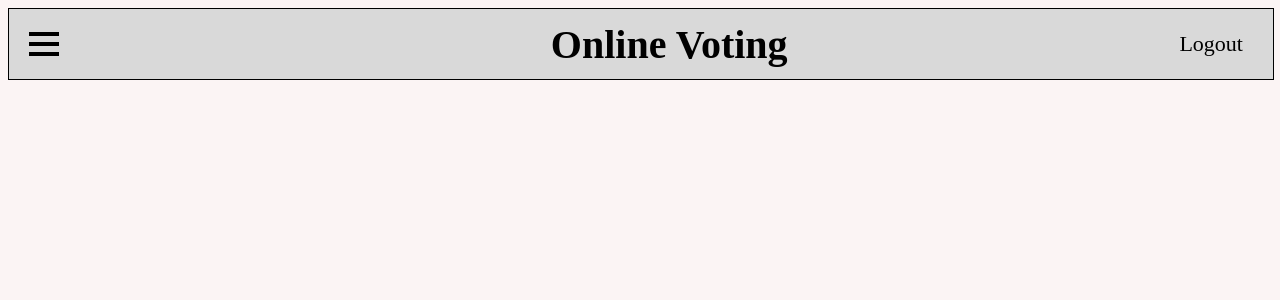
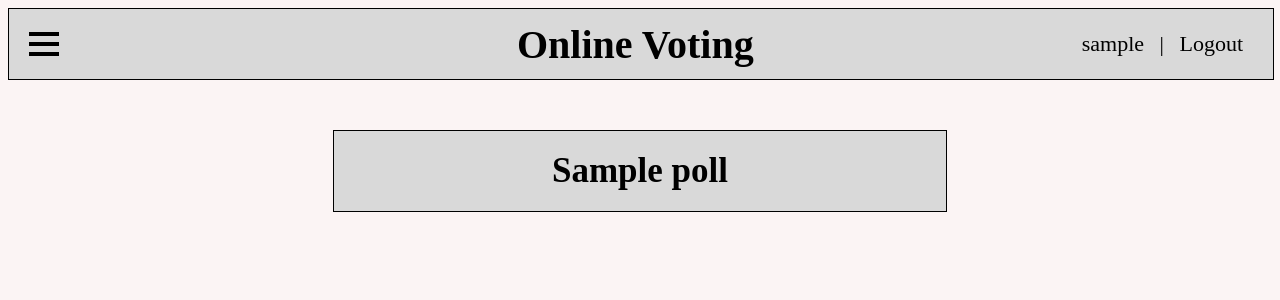
Before and after one commit to enzoBrum/computacao-distribuida, a Flask app: template front-end/templates/index.html in a window 1280 px wide. Shown: the top 300 px of the page. Run offline with Flask 3, Linux system fonts and the light colour scheme; the template is opened without the code that fills it: most values are stand-ins (such as "Sample title", 1, 10 or a date in 2020).

Commit message:
Added viewing and voting for polls

```diff
--- a/front-end/app.py
+++ b/front-end/app.py
@@ -12,10 +12,9 @@ from google.rpc import code_pb2, status_pb2
 import grpc
 from grpc_status import rpc_status
 
-from polls_pb2 import Poll, PollOptions, PollRequest, VoteInfo
-import polls_pb2
+from polls_pb2 import Poll, PollOptions, PollRequest, VoteInfo, GetPollsReply
 import polls_pb2_grpc
-from users_pb2 import AccessToken, Credentials, User, UserAuth, UsernamePassword
+from users_pb2 import AccessToken, Credentials, User, UserAuth, UsernamePassword, Empty
 import users_pb2_grpc
 
 logging.basicConfig()
@@ -83,13 +82,18 @@ def authenticate(func):
 @app.route("/")
 @app.route("/index")
 def index():
+    with grpc.insecure_channel(POLLS_URL) as channel:
+        stub = polls_pb2_grpc.PollsStub(channel)
+
+        polls : GetPollsReply = stub.GetPolls(Empty())
+
     if session.get("token") is not None:
         token = session["token"]
         logger.debug(token)
         username = get_info_from_token(token, "sub")
-        return render_template("index.html", username=username)
+        return render_template("index.html", username=username, polls=polls.polls)
     else:
-        return render_template("index.html")
+        return render_template("index.html", polls=polls.polls)
 
 
 @app.route("/signup", methods=["GET", "POST"])
@@ -239,16 +243,21 @@ def create_poll():
     Rota de criação de enquete.
     """
 
+    token = session["token"]
+    logger.debug(token)
+    username = get_info_from_token(token, "sub")
+
     title = request.form.get("title")
     text = request.form.get("content")
     options = request.form.get("options")
 
     if not title or not text or not options:
-        return render_template("createpoll.html")
+        return render_template("createpoll.html", username=username)
 
     options = options.split(";")
 
-    logging.debug(f"Criando enquete. {title=}, {text=}, {options=}")
+    logger.info(f"Criando enquete. {title=}, {text=}, {options=}")
+    logger.info(f"g.user: {g.user}")
 
     with grpc.insecure_channel(POLLS_URL) as channel:
         stub = polls_pb2_grpc.PollsStub(channel)
@@ -292,18 +301,35 @@ def get_user_polls(id: int):
     return polls, 200
 
 
-@app.route("/poll/vote/<int:id>", methods=["POST"])
+@app.route("/poll/vote/<int:id>", methods=["GET","POST"])
 @authenticate
 def vote(id: int):
     """
     Rota para votar em uma enquete.
     """
 
+    token = session["token"]
+    logger.debug(token)
+    username = get_info_from_token(token, "sub")
+
+    id_options_marked = []
+
     with grpc.insecure_channel(POLLS_URL) as channel:
-        stub = users_pb2_grpc.PollsStub(channel)
-        stub.Vote(VoteInfo(id_user=g.user.id, id_option=id))
+        stub = polls_pb2_grpc.PollsStub(channel)
 
-    return "", 200
+        poll : Poll = stub.GetPollID(Poll(id=id))
+
+        for option in poll.options:
+            if request.form.get(str(option.id)) is not None:
+                id_options_marked.append(option.id)
+
+        if len(id_options_marked) == 0:
+            return render_template("vote.html", username=username, poll=poll)
+
+        for id_option in id_options_marked:
+            stub.Vote(VoteInfo(id_user=g.user.id, id_option=id_option))
+
+    return redirect("/index")
 
 
 if __name__ == "__main__":
--- a/front-end/static/style.css
+++ b/front-end/static/style.css
@@ -16,7 +16,7 @@ body {
 
 .title{
     font-size: 40px;
-    margin-left: 100px;
+    margin-left: 130px;
 }
 
 .login{
@@ -107,3 +107,49 @@ body {
     display: block;
     margin-top: 20px;
 }
+
+.container {
+    display: flex;
+    flex-direction: column;
+    align-items: center;
+    justify-content: center;
+    padding: 20px;
+    margin-top: 30px;
+}
+
+.card-link {
+    text-decoration: none;
+    color: inherit;
+    width: 50%;
+    margin-bottom: 30px;
+    background-color: #D9D9D9;
+    border: 1px solid black;
+}
+
+.card {
+    display: flex;
+    justify-content: center;
+    align-items: center;
+    width: 100%;
+    height: 80px;
+}
+
+.card-title {
+    font-size: 35px;
+    font-weight: bold;
+}
+
+.poll-title {
+    font-size: 40px;
+    font-weight: bold;
+}
+
+.poll-text {
+    margin: 15px 0;
+    font-size: 25px;
+}
+
+.option {
+    margin: 10px 0;
+    font-size: 20px;
+}
--- a/front-end/templates/base.html
+++ b/front-end/templates/base.html
@@ -39,6 +39,8 @@
 
       {% if username is defined %}
       <div class="login header">
+        <text>{{username}}</text>
+        <text style="margin: 0px 10px 0px 10px">|</text>
         <a class="link" href="/logout"> Logout </a>
       </div>
       {% else %}
--- a/front-end/templates/createpoll.html
+++ b/front-end/templates/createpoll.html
@@ -6,6 +6,9 @@
         <label for="title">Title:</label>
         <input class="form-element" type="text" name="title" id="title" required>
 
+        <label for="content">Content:</label>
+        <input class="form-element" type="text" name="content" id="content" required>
+
         <label for="options">Options:</label>
         <input class="form-element" type="text" name="options" id="options" required>
 
--- a/front-end/templates/index.html
+++ b/front-end/templates/index.html
@@ -1 +1,13 @@
 {% extends 'base.html' %}
+
+{% block content %}
+<div class="container">
+    {% for poll in polls %}
+    <a href="poll/vote/{{ poll.id }}" class="card-link">
+        <div class="card">
+            <h5 class="card-title">{{ poll.title }}</h5>
+        </div>
+    </a>
+    {% endfor %}
+</div>
+{% endblock %}
```
Also changed, not shown: front-end/templates/vote.html (added, +17 -0 lines), polls/app.py (+109 -23 lines).
